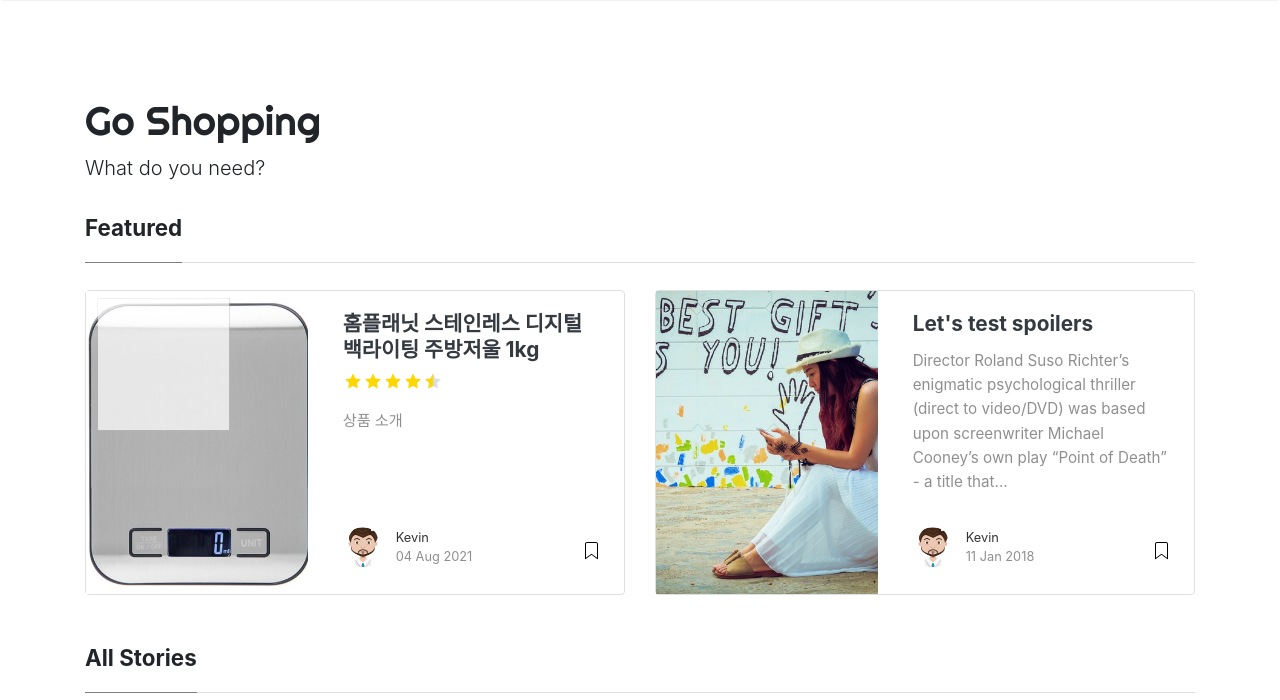
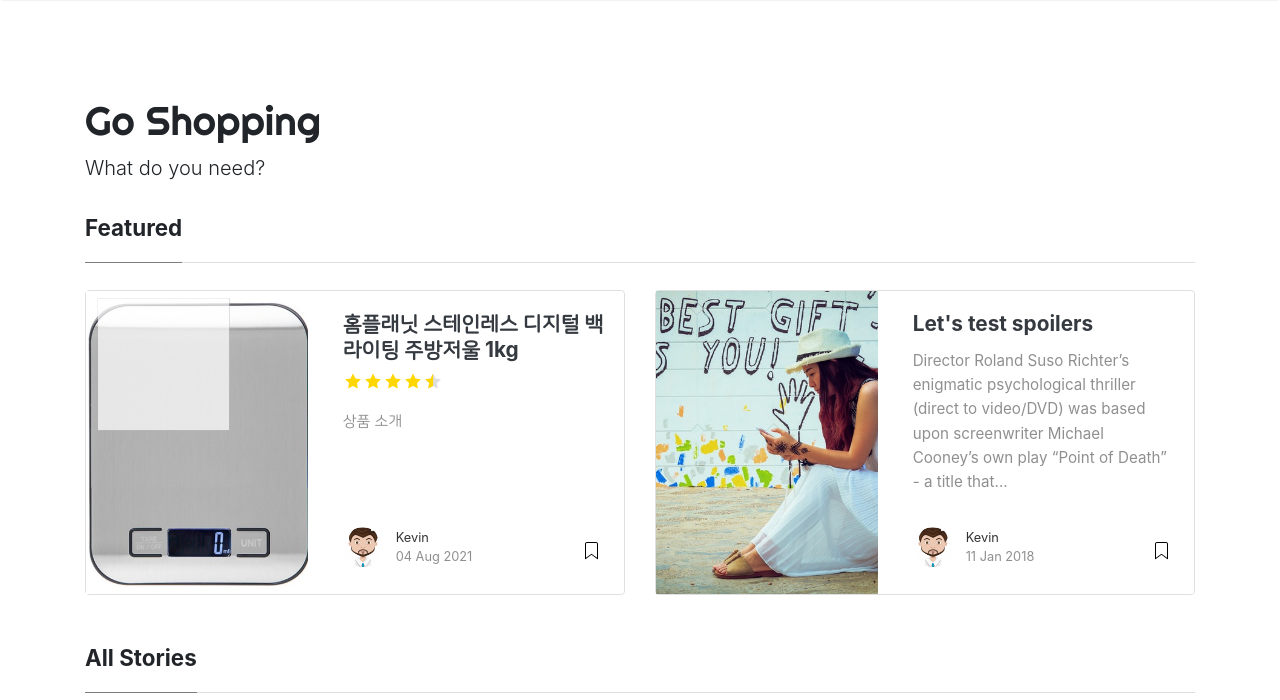
Before and after one commit to letsgokevin/letsgokevin.gitgub.io, a Jekyll site: the page built from index.html, in a window 1280 px wide. Shown: the top 700 px of the page. Built offline with Jekyll 4.4.1, drawn with Linux system fonts in a browser that asks for light colours; nearby versions of some CDN libraries; the list of posts is cut into pages by our own code; grey boxes are pictures that could not be loaded.

Commit message:
Update screen.css

```diff
--- a/assets/css/screen.css
+++ b/assets/css/screen.css
@@ -685,7 +685,7 @@
 h4,
 h5,
 h6 {
-    font-family: -apple-system, system-ui, BlinkMacSystemFont, "Segoe UI", Roboto, "Helvetica Neue", Arial, sans-serif;
+    font-family: -apple-system, system-ui, BlinkMacSystemFont, "Segoe UI", Roboto, "Helvetica Neue", NanumSquareRoundR, sans-serif;
 }
 
 .article-post .h1,
@@ -711,7 +711,7 @@
 }
 
 .layout-page .article-post {
-    font-family: -apple-system, BlinkMacSystemFont, "Segoe UI", Roboto, "Helvetica Neue", Arial, sans-serif, "Apple Color Emoji", "Segoe UI Emoji", "Segoe UI Symbol", "Noto Color Emoji";
+    font-family: -apple-system, BlinkMacSystemFont, "Segoe UI", Roboto, "Helvetica Neue", NanumSquareRoundR, sans-serif, "Apple Color Emoji", "Segoe UI Emoji", "Segoe UI Symbol", "Noto Color Emoji";
     font-size: 1rem;
 }
 
```
